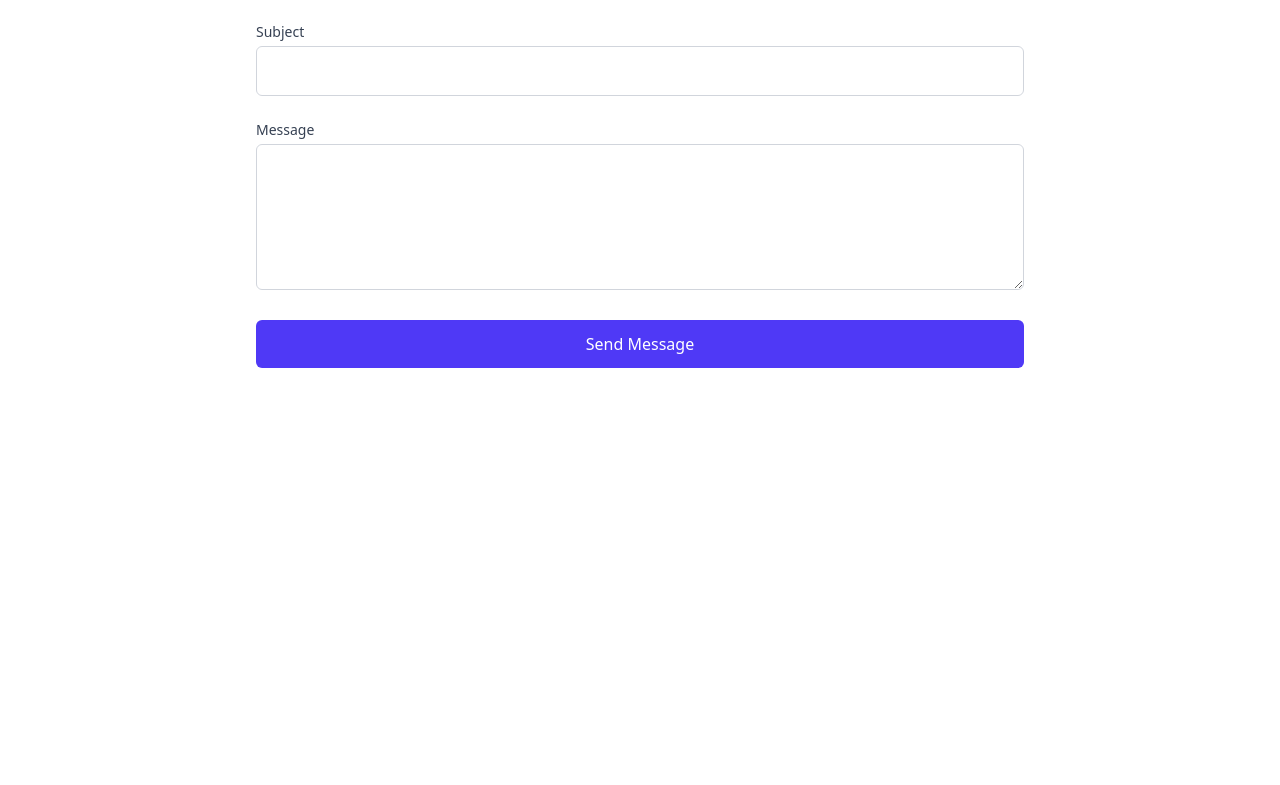
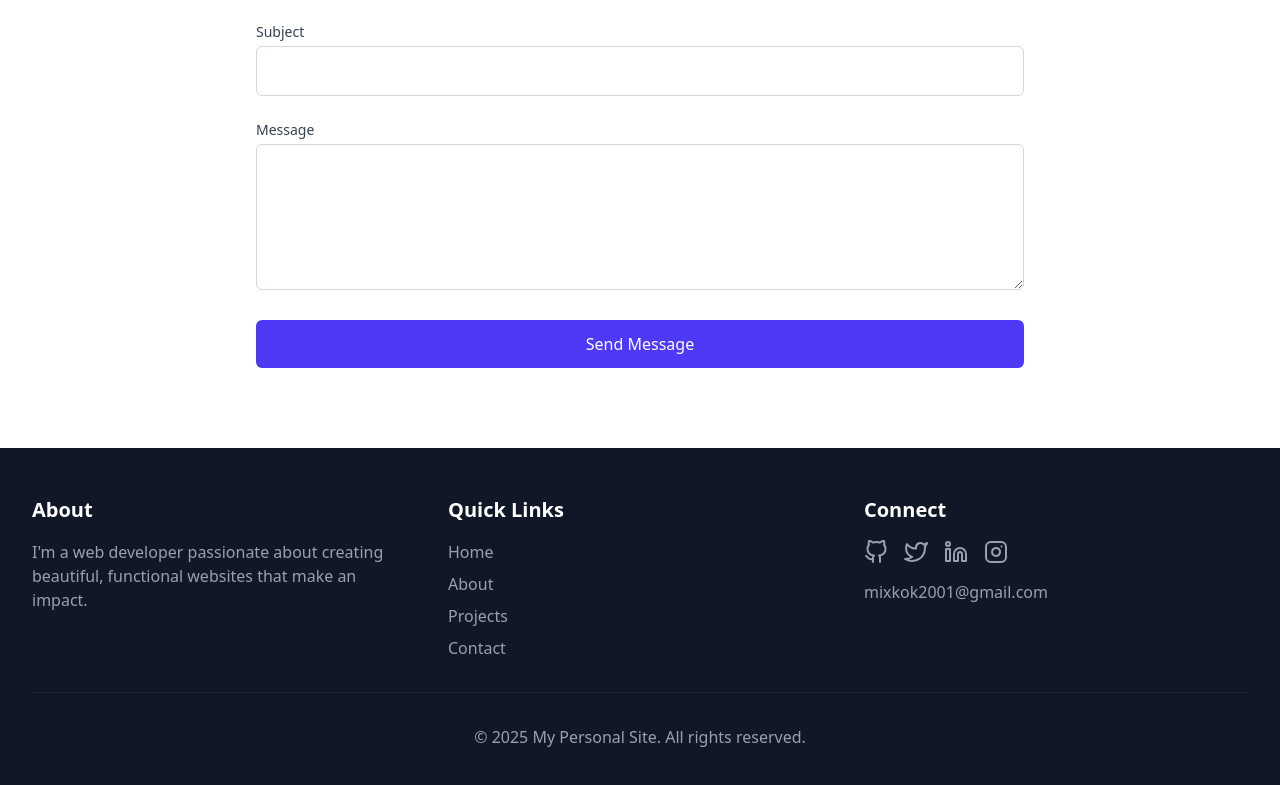
Before and after one commit to fidelity-michael/webpage, a React (Vite) app: page / in a window 1280 px wide. Shown: the part 2180-2965 px from the top of the page. Before the commit the page ends 2628 px from the top, so only its background shows below. Built offline with nearby package versions, Linux system fonts and the light colour scheme; a web font is replaced by a local one.

Commit message:
Added footer for website

```diff
--- a/src/App.tsx
+++ b/src/App.tsx
@@ -3,7 +3,15 @@
 import "aos/dist/aos.css";
 import * as Feather from "react-feather";
 
-import { Code, Layout, Smartphone } from "react-feather"; // make sure react-feather is installed
+import {
+  Code,
+  Layout,
+  Smartphone,
+  GitHub,
+  Twitter,
+  Linkedin,
+  Instagram,
+} from "react-feather"; // make sure react-feather is installed
 
 function App() {
   useEffect(() => {
@@ -101,20 +109,23 @@
           <div className="md:flex items-center justify-between">
             <div className="md:w-1/2 mb-10 md:mb-0" data-aos="fade-right">
               <h1 className="text-4xl md:text-5xl font-bold text-white mb-4">
-                Hello, I&apos;m <span className="font-suse tracking-tight text-indigo-200">Michael</span>
+                Hello, I&apos;m{" "}
+                <span className="font-suse tracking-tight text-indigo-200">
+                  Michael
+                </span>
               </h1>
               <p className="text-xl text-indigo-100 mb-8">
                 Web Developer & Designer creating beautiful digital experiences
               </p>
               <div className="flex space-x-4 md:justify-start justify-center">
                 <a
-                  href="#"
+                  href="#Projects"
                   className="bg-white text-indigo-600 px-6 py-3 rounded-md font-medium hover:bg-indigo-50 transition duration-150"
                 >
                   View My Work
                 </a>
                 <a
-                  href="#"
+                  href="#Contact"
                   className="border-2 border-white text-white px-6 py-3 rounded-md font-medium hover:bg-white hover:text-indigo-600 transition duration-150"
                 >
                   Contact Me
@@ -435,6 +446,98 @@
         </div>
       </section>
 
+      <footer className="bg-gray-900 text-white py-12">
+        <div className="max-w-7xl mx-auto px-4 sm:px-6 lg:px-8">
+          {/* Footer Columns */}
+          <div className="grid grid-cols-1 md:grid-cols-3 gap-8">
+            {/* About */}
+            <div>
+              <h3 className="text-xl font-semibold mb-4">About</h3>
+              <p className="text-gray-400">
+                I'm a web developer passionate about creating beautiful,
+                functional websites that make an impact.
+              </p>
+            </div>
+
+            {/* Quick Links */}
+            <div>
+              <h3 className="text-xl font-semibold mb-4">Quick Links</h3>
+              <ul className="space-y-2">
+                <li>
+                  <a
+                    href="#"
+                    className="text-gray-400 hover:text-white transition duration-150"
+                  >
+                    Home
+                  </a>
+                </li>
+                <li>
+                  <a
+                    href="#About"
+                    className="text-gray-400 hover:text-white transition duration-150"
+                  >
+                    About
+                  </a>
+                </li>
+                <li>
+                  <a
+                    href="#Projects"
+                    className="text-gray-400 hover:text-white transition duration-150"
+                  >
+                    Projects
+                  </a>
+                </li>
+                <li>
+                  <a
+                    href="#Contact"
+                    className="text-gray-400 hover:text-white transition duration-150"
+                  >
+                    Contact
+                  </a>
+                </li>
+              </ul>
+            </div>
+
+            {/* Connect */}
+            <div>
+              <h3 className="text-xl font-semibold mb-4">Connect</h3>
+              <div className="flex space-x-4">
+                <a
+                  href="#"
+                  className="text-gray-400 hover:text-white transition duration-150 social-icon"
+                >
+                  <GitHub className="h-6 w-6" />
+                </a>
+                <a
+                  href="#"
+                  className="text-gray-400 hover:text-white transition duration-150 social-icon"
+                >
+                  <Twitter className="h-6 w-6" />
+                </a>
+                <a
+                  href="#"
+                  className="text-gray-400 hover:text-white transition duration-150 social-icon"
+                >
+                  <Linkedin className="h-6 w-6" />
+                </a>
+                <a
+                  href="#"
+                  className="text-gray-400 hover:text-white transition duration-150 social-icon"
+                >
+                  <Instagram className="h-6 w-6" />
+                </a>
+              </div>
+              <p className="mt-4 text-gray-400">mixkok2001@gmail.com</p>
+            </div>
+          </div>
+
+          {/* Footer Bottom */}
+          <div className="border-t border-gray-800 mt-8 pt-8 text-center text-gray-400">
+            <p>&copy; 2025 My Personal Site. All rights reserved.</p>
+          </div>
+        </div>
+      </footer>
+
       {/* TODO: Projects, Contact, Footer sections here using same JSX*/}
     </div>
   );
```
